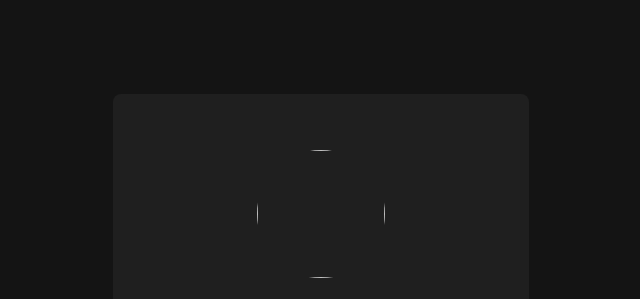
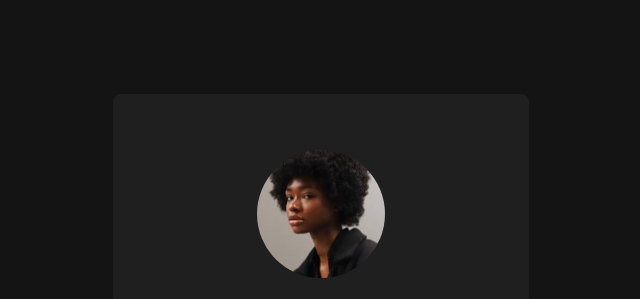
Before and after one commit to ramezahmad/social-links-profile, a website: page src/index.html in a window 1280 px wide. Shown: the top 299 px of the page, without its empty margins (319-959 px from the left). Drawn offline with Linux system fonts and the light colour scheme; the site is published under a folder, as on GitHub Pages, so addresses that start at the root find nothing.

Commit message:
moved images to src

```diff
--- a/src/index.html
+++ b/src/index.html
@@ -30,7 +30,7 @@
   <body class="bg-gray-300 flex justify-center items-center h-screen">
     <main class="bg-gray-200 flex flex-col justify-center text-center p-7 pt-14 rounded-lg text-white font-inter w-[26rem]">
       <div class="flex justify-center mb-6">
-        <img src="/assets/images/avatar-jessica.jpeg" alt="" class="rounded-full h-[8rem] w-[8rem]"/>
+        <img src="../assets/images/avatar-jessica.jpeg" alt="" class="rounded-full h-[8rem] w-[8rem]"/>
       </div>
       <h1 class="font-bold text-3xl">Jessica Randall</h1>
       <p class="text-green font-normal mb-5">London, United Kingdom</p>
```
Also changed, not shown: src/images/avatar-jessica.jpeg (added), src/images/favicon-32x32.png (added).
